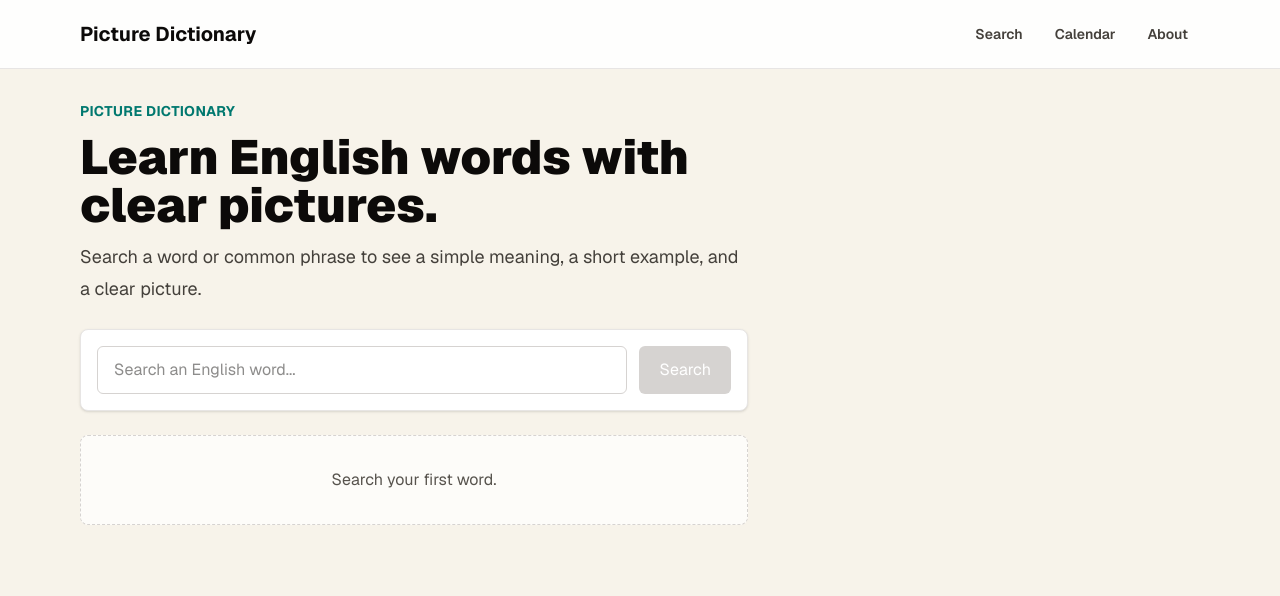
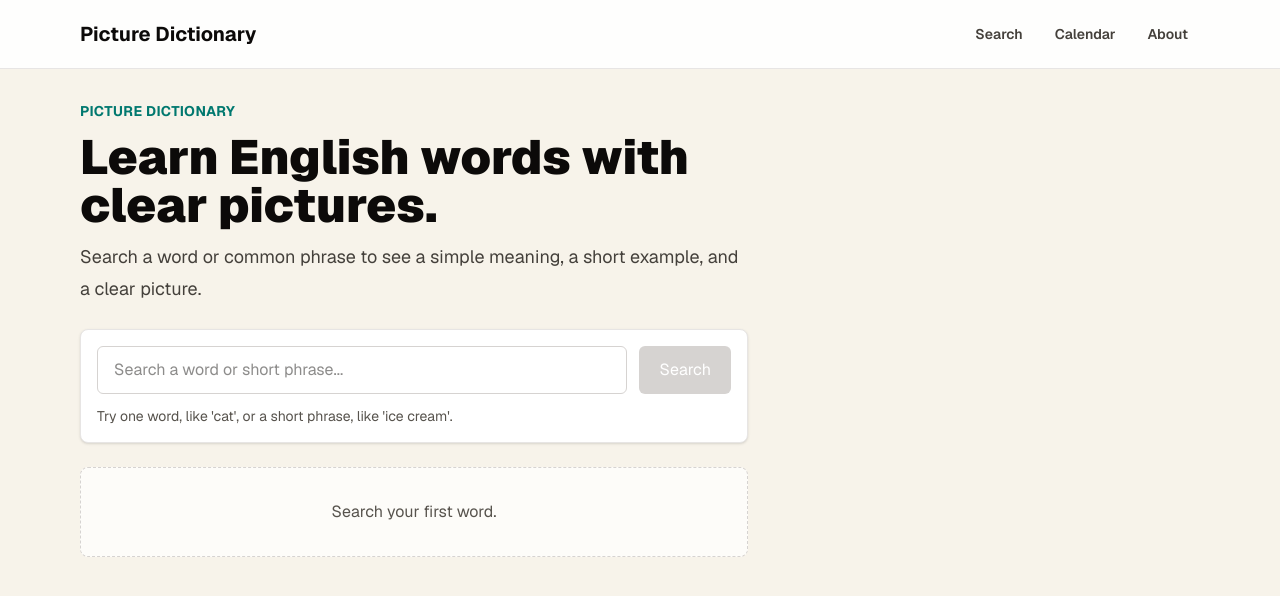
Before and after one commit to zizewan-bot/project-2-picture-dictionary-frontend, a Next.js app: page / in a window 1280 px wide. Shown: the top 596 px of the page. Built offline with nearby package versions, Linux system fonts and the light colour scheme; no server answers.

Commit message:
Clarify short phrase search guidance

```diff
--- a/src/app/page.tsx
+++ b/src/app/page.tsx
@@ -46,7 +46,8 @@ export default function Home() {
           </p>
         </div>
 
-        <form onSubmit={handleSearch} className="flex flex-col gap-3 rounded-lg border border-stone-200 bg-white p-4 shadow-sm sm:flex-row">
+        <form onSubmit={handleSearch} className="rounded-lg border border-stone-200 bg-white p-4 shadow-sm">
+          <div className="flex flex-col gap-3 sm:flex-row">
             <label className="sr-only" htmlFor="word">
               English word
             </label>
@@ -54,7 +55,7 @@ export default function Home() {
               id="word"
               value={word}
               onChange={(event) => setWord(event.target.value)}
-            placeholder="Search an English word..."
+              placeholder="Search a word or short phrase..."
               className="min-h-12 flex-1 rounded-md border border-stone-300 px-4 text-base outline-none focus:border-teal-600 focus:ring-2 focus:ring-teal-100"
             />
             <button
@@ -64,6 +65,10 @@ export default function Home() {
             >
               {loading ? "Searching..." : "Search"}
             </button>
+          </div>
+          <p className="mt-3 text-sm text-stone-600">
+            Try one word, like &apos;cat&apos;, or a short phrase, like &apos;ice cream&apos;.
+          </p>
         </form>
 
         {error && <p className="rounded-md border border-red-200 bg-red-50 p-3 font-semibold text-red-700">{error}</p>}
```
Lines whose indentation alone changed are shown as unchanged.
